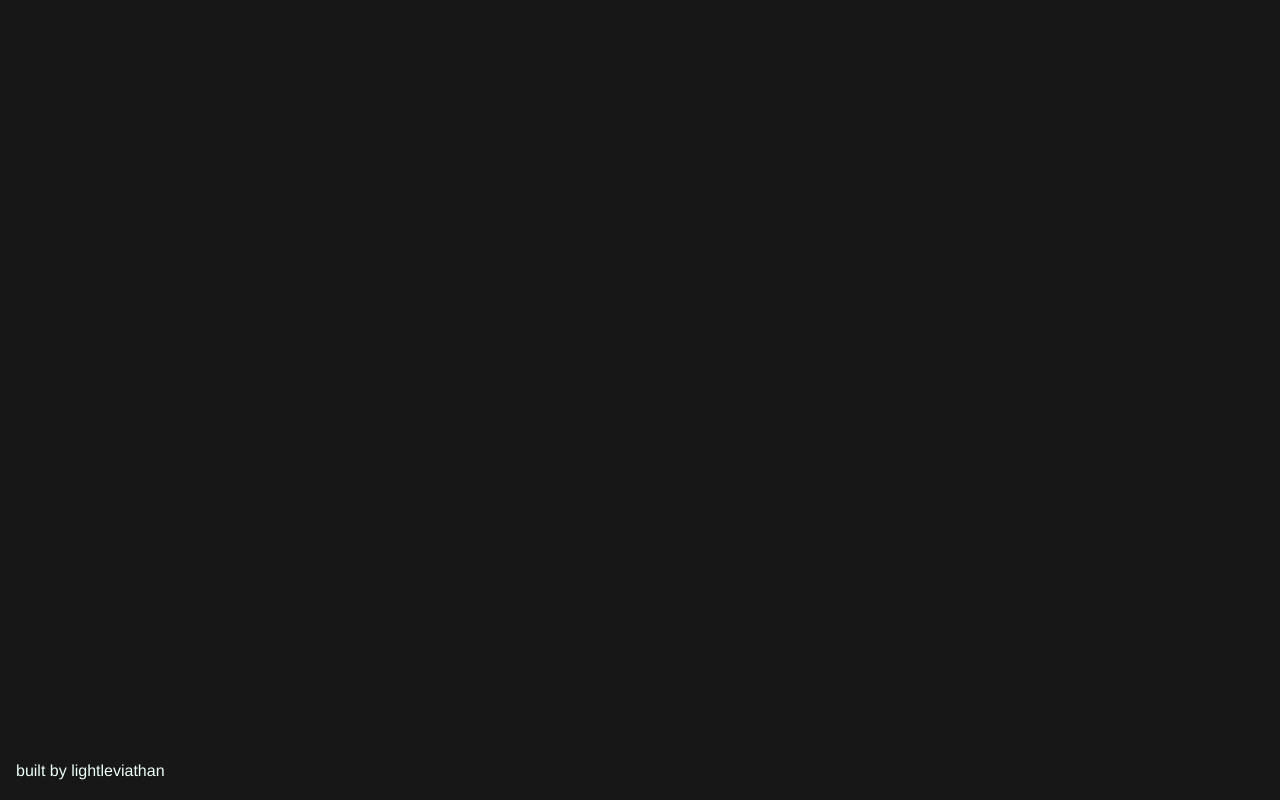
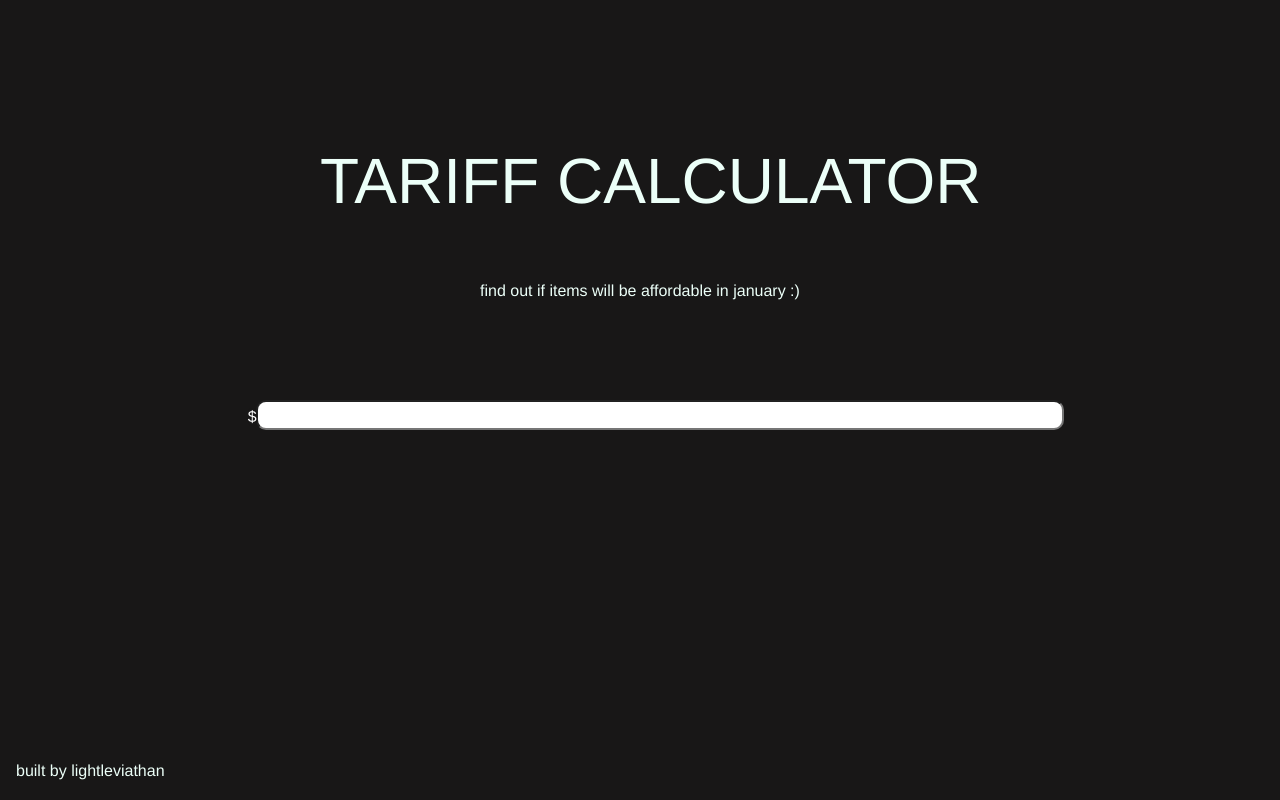
Before and after one commit to lightleviathan0/tariff_calc, a website: page index.html in a window 1280 px wide. Drawn offline with Linux system fonts and the light colour scheme; a web font is replaced by a local one.

Commit message:
added some features

```diff
--- a/index.html
+++ b/index.html
@@ -5,9 +5,22 @@
             <link rel="preconnect" href="https://fonts.gstatic.com" crossorigin>
             <link href="https://fonts.googleapis.com/css2?family=Doto:wght,ROND@500,100&display=swap" rel="stylesheet">
         </head>
+
         <link rel="icon" type="image/png" href="/tariff_calc/assets/trump_favicon.png">
+
         <title>tariff calc made by light</title>
+
         <p style="font-family: 'Doto', Helvetica; font-size: 1rem; position: absolute; bottom: 0.25rem; left: 1rem;">built by lightleviathan</p>
+        <div style="font-family: Helvetica; position: absolute; top: 5rem; left: 25%">
+            <p style="font-size: 4rem; left: 20%;">TARIFF CALCULATOR</p>
+            <p style="font-size: 1rem; margin-left: 10rem;">find out if items will be affordable in january :)</p>
+        </div>
+
+        <div>
+
+            <input type="number" style="background-color: white; color: black; width: 50rem; height: 1.5rem; z-index: 20; position: absolute; left: 20vw; top: 50%; border-radius: 10px;">
+            <p style="font-family: Helvetica; color: white; z-index: 30; position: absolute; left: 19.35vw; top: 49%; border-radius: 10px;">$</p>
+        </div>
     </html>
     <style>
         * {
```
